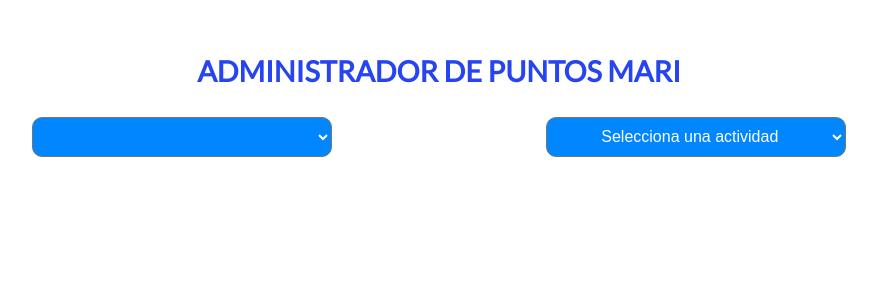
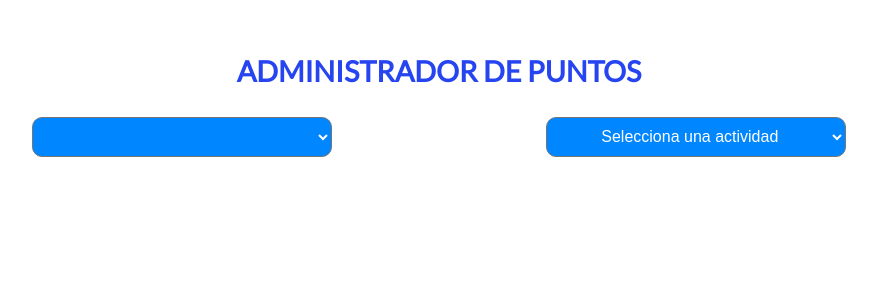
Before and after one commit to mariangelescode/blSpc, a PHP site: page /admin/points.php in a window 1280 px wide. Shown: the top 300 px of the page, without its empty margins (201-1078 px from the left). Run offline with PHP 8.4, Linux system fonts and the light colour scheme; data that the repository does not hold is empty.

Commit message:
cambio reversible

```diff
--- a/admin/points.php
+++ b/admin/points.php
@@ -7,7 +7,7 @@
     <title>Admin Puntos</title>
 </head>
 <body>
-    <p class="title--size title--color textAlign--center --paddingTop25">Administrador de Puntos Mari</p>
+    <p class="title--size title--color textAlign--center --paddingTop25">Administrador de Puntos </p>
     <div class="container__adminPoints">
         <div class="container__addPoints__selects">
             <select class="selects--style" name="center" id="center" onchange="send_action_get_activity()"></select>
```
